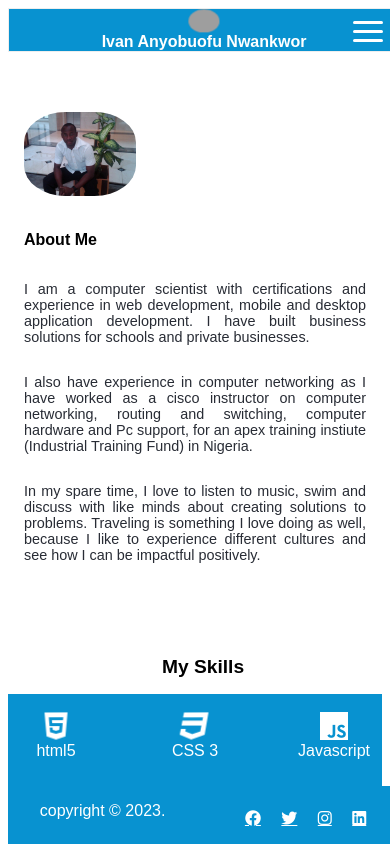
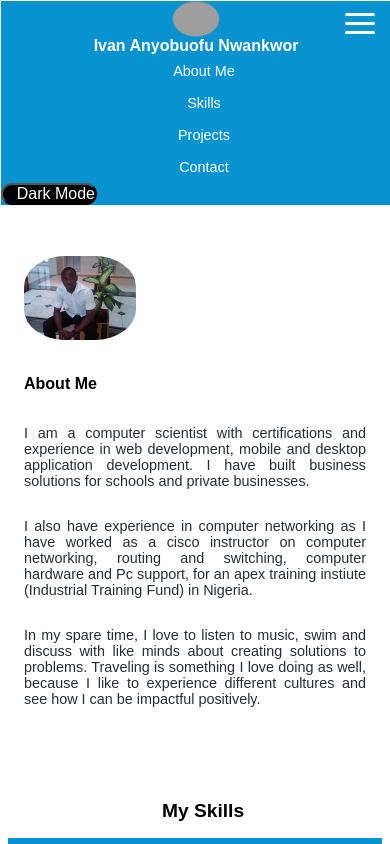
Before and after one commit to crestedvee/My-Personal-Portfolio, a plain HTML site: page pages/index.html in a window 390 px wide. Both pictures are taken after a click on the link 368 px from the left and 31 px from the top of the page. Shown: the top 844 px of the page. Drawn offline with Linux system fonts and the light colour scheme; grey boxes are pictures that could not be loaded; a web font is replaced by a local one.

Commit message:
updated men nav to hve drop down feature in mobile view

```diff
--- a/css/contact.css
+++ b/css/contact.css
@@ -421,7 +421,12 @@
   font-size: 0.9rem;
 }
 
-
+.classHeader-nav {
+  display: flex;
+  flex-direction: column;
+  align-items: flex-start;
+  width: 100%;
+}
 
 
 
@@ -436,6 +441,7 @@
 
   .body {
     margin: 0;
+    position: relative;
     grid-template-rows: 1fr 1fr 4rem;
     border: none;
   }
@@ -454,20 +460,23 @@
 
   .my-img {
     border-radius: 50%;
+    width: 3rem;
   }
 
   .header-nav {
     display: none;
   }
 
-  .classHeader-nav {
+  .header-nav.active {
     display: flex;
     flex-direction: column;
     align-items: flex-start;
     width: 100%;
   }
 
+
   .header-nav a {
+    display: flex;
     flex-direction: column;
     width: 100%;
     text-align: center;
@@ -481,11 +490,12 @@
   .header {
     position: absolute;
     top: 0;
-    left: 0.5rem;
     width: 100%;
     display: flex;
     flex-direction: column;
+    left: 0;
   }
+
   .header-name h1 {
     font-size: 1rem;
   }
@@ -498,7 +508,7 @@
 
   .contact {
     position: absolute;
-    top: 20rem;
+    top: 16rem;
     margin-left: 0.5rem;
     margin-right: 0.5rem;
   }
@@ -522,12 +532,10 @@
 
 
   .footer {
-    position: fixed;
-    bottom: 0;
+    position: absolute;
+    top: 70rem;
     display: inline-flex;
-    width: 100%;
-    padding-bottom: 1rem;
-    justify-content: space-between;
+    width: 98%;
     z-index: 1;
     left: 0;
     right: 0;
--- a/css/home.css
+++ b/css/home.css
@@ -477,31 +477,59 @@
 
   .body {
     margin: 0;
-    grid-template-rows: 7rem 1fr 4rem;
+    position: relative;
+    grid-template-rows: 1fr 1fr 4rem;
     border: none;
   }
-
-  /* header section*/
 
   .dropdown {
     display: flex;
   }
 
+  .dropdown:hover {
+    background-color: black;
+  }
+
+  .dropdown a:hover {
+    background-color: grey;
+  }
+
   .my-img {
     border-radius: 50%;
+    width: 3rem;
   }
 
   .header-nav {
     display: none;
   }
 
+  .header-nav.active {
+    display: flex;
+    flex-direction: column;
+    align-items: flex-start;
+    width: 100%;
+  }
+
+
+  .header-nav a {
+    display: flex;
+    flex-direction: column;
+    width: 100%;
+    text-align: center;
+    padding: .5rem;
+  }
+
+  .toggle-mode {
+    text-align: right;
+  }
+
   .header {
     position: absolute;
     top: 0;
     width: 100%;
-    margin: 0.5rem;
     display: flex;
     flex-direction: column;
+    left: 0;
   }
 
   .header-name h1 {
@@ -516,7 +544,7 @@
   /*section*/
   .section {
     position: absolute;
-    top: 6rem;
+    top: 11rem;
     margin-left: 0.5rem;
     margin-right: 0.5rem;
   }
@@ -597,16 +625,14 @@
   }
 
   /*footer section*/
+
   .footer {
-    position: fixed;
-    bottom: 0;
+    position: absolute;
+    top: 166rem;
     display: inline-flex;
-    width: 100%;
-    margin-left: 0.5rem;
-    margin-right: 0.5rem;
-    padding-bottom: 1rem;
-    justify-content: space-between;
+    width: 98%;
     z-index: 1;
+    left: 0;
+    right: 0;
   }
-
 }
--- a/js/home.js
+++ b/js/home.js
@@ -8,6 +8,9 @@ let pSum2 = document.getElementById("p2");
 let pSum3 = document.getElementById("p3");
 let pSum4 = document.getElementById("p4");
 let pdetail = document.getElementsByClassName("project-detail");
+let mobileMenu = document.getElementsByClassName("dropdown")[0];
+let headerView = document.getElementsByClassName("header-nav")[0];
+let contactF = document.getElementsByClassName('contact');
 
 
 
@@ -34,4 +37,10 @@ let changeMode = () => {
   }
 }
 
+
+const changeView = () => {
+  headerView.classList.toggle('active');
+}
+
 tBtn.addEventListener("click", changeMode);
+mobileMenu.addEventListener("click", changeView);
```
Also changed, not shown: js/contact.js (+4 -10 lines).
